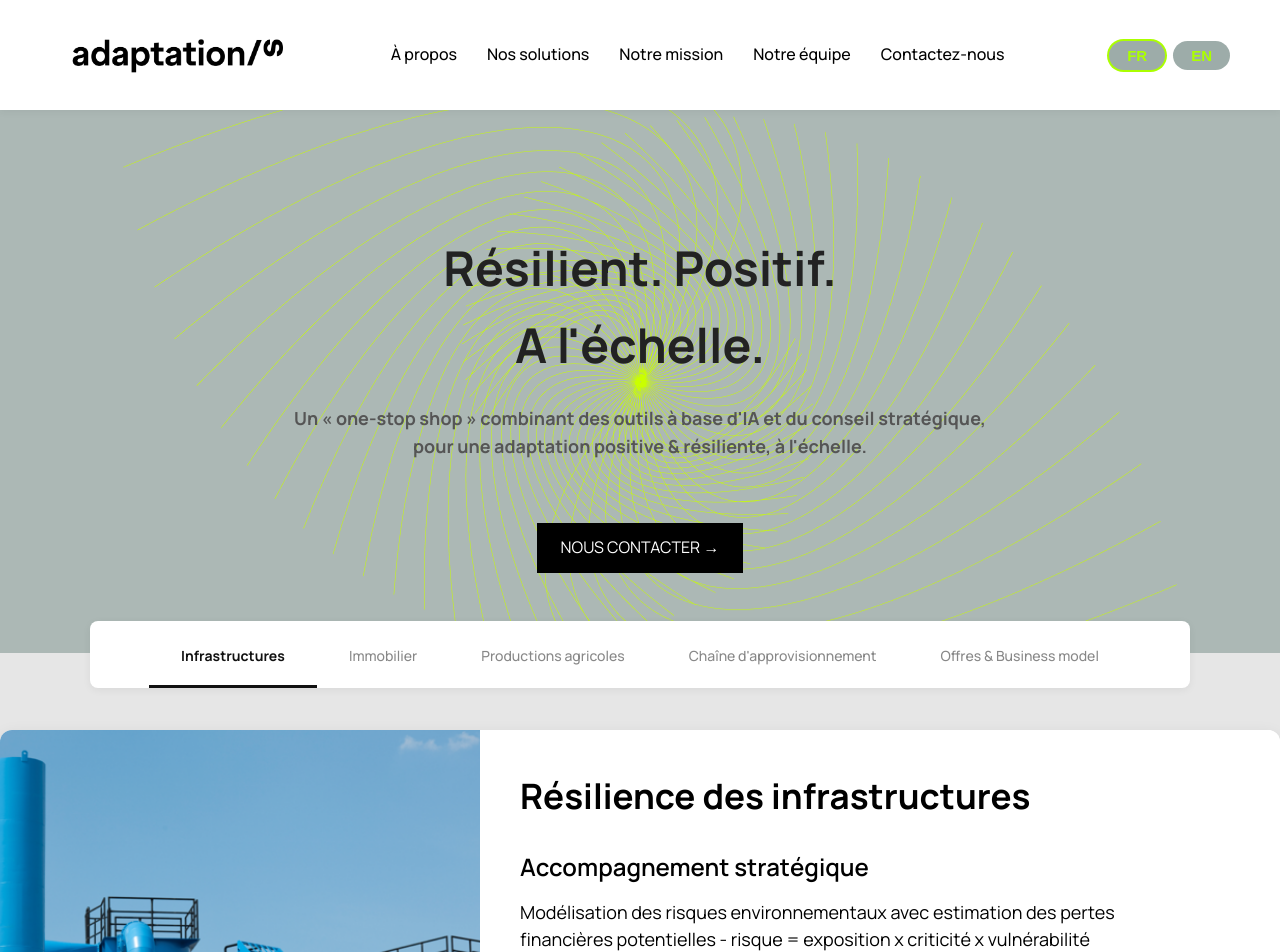
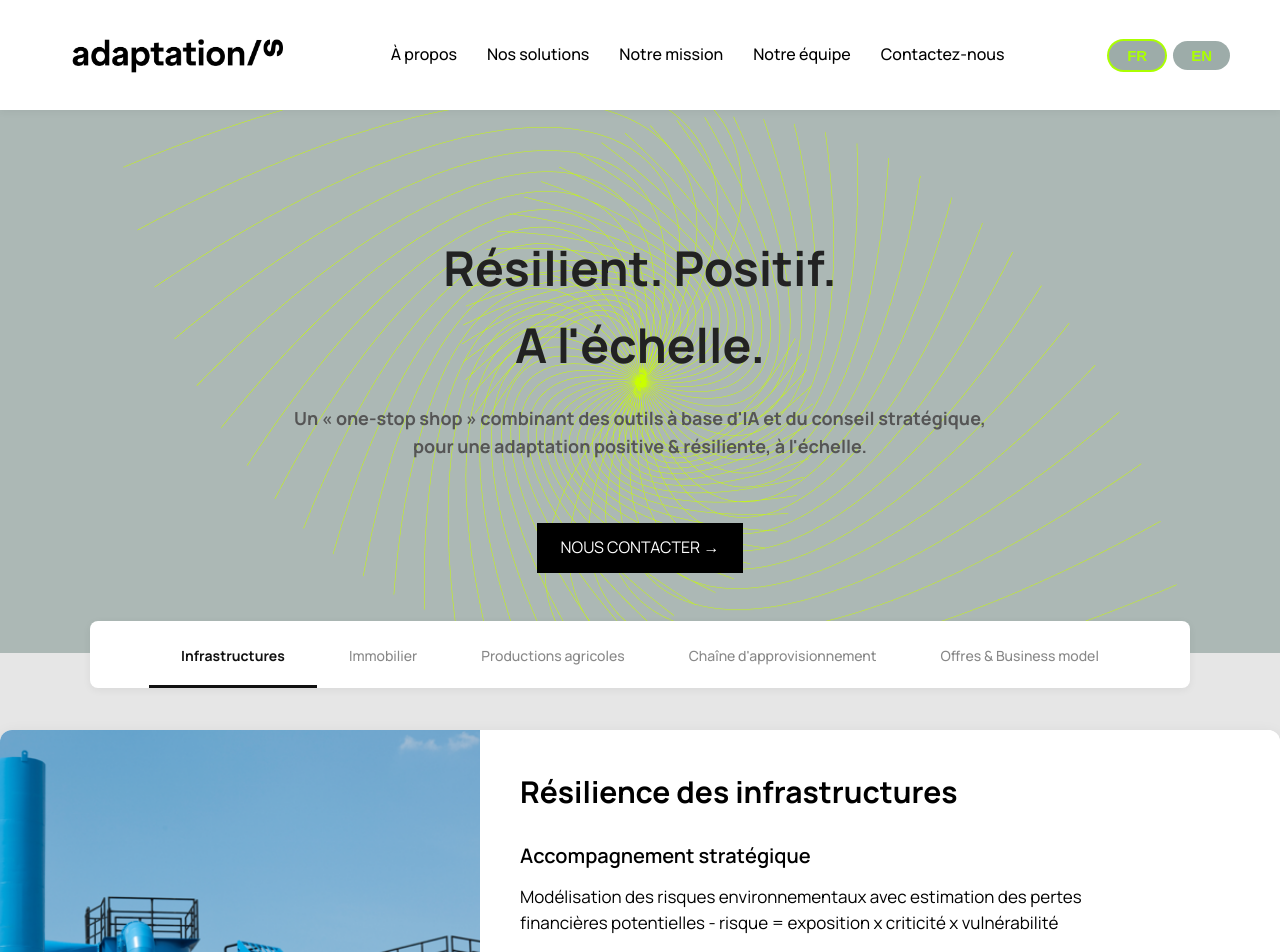
Before and after one commit to Adaptations-Paris/Site_web_adaptations, a React (Create React App) app: page / in a window 1280 px wide. Shown: the top 952 px of the page. Built offline with nearby package versions, Linux system fonts and the light colour scheme.

Commit message:
last update

```diff
--- a/src/components/Home.css
+++ b/src/components/Home.css
@@ -226,14 +226,14 @@ nav a:hover {
 }
 
 .resource-text h2 {
-  font-size: 35px;
+  font-size: 30px;
   font-weight: 700;
   margin-bottom: 24px;
   color: #000000;
 }
 
 .resource-text p {
-  font-size: 40px;
+  font-size: 35px;
   color: #555;
   margin-bottom: 20px;
 }
@@ -660,14 +660,14 @@ footer {
 
 .resource-block strong {
   display: block;
-  font-size: 24px;
+  font-size: 20px;
   font-weight: 600;
   margin-bottom: 12px;
   color: #000000;
 }
 
 .resource-block p {
-  font-size: 18px;
+  font-size: 17px;
   line-height: 1.5;
   color: #000000;
   margin: 0;
```
